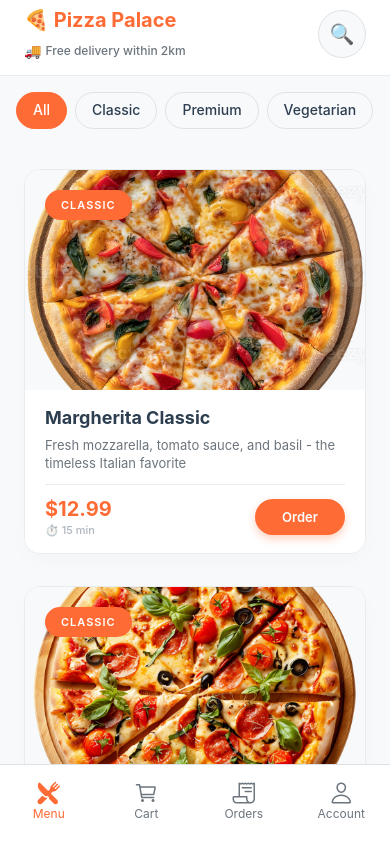
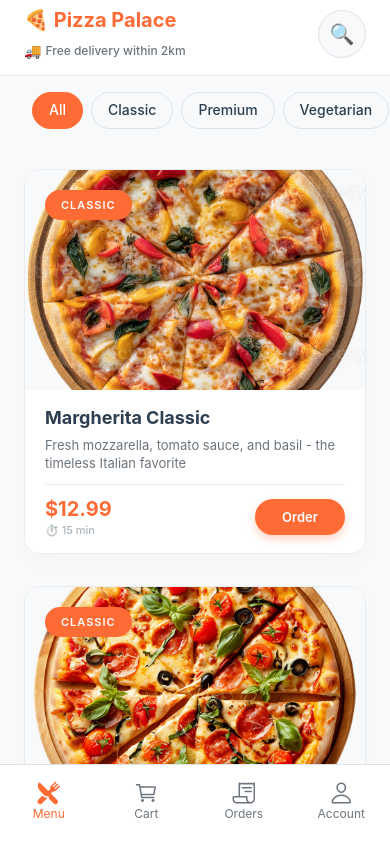
Before and after one commit to Asror-hub/pizza-app, a React Native app: screen /Home in a window 390 px wide. Shown: the top 842 px of the page. Built offline with nearby package versions, Linux system fonts and the light colour scheme.

Commit message:
Added left padding to filters carousel while keeping right edge flush

```diff
--- a/src/screens/HomeScreen.tsx
+++ b/src/screens/HomeScreen.tsx
@@ -1,5 +1,5 @@
 import React, { useState, useRef } from 'react';
-import { FlatList, Animated } from 'react-native';
+import { FlatList, Animated, View } from 'react-native';
 import styled from 'styled-components/native';
 import { theme } from '../styles/theme';
 import { Pizza } from '../types';
@@ -152,6 +152,7 @@ const HomeScreen: React.FC<HomeScreenProps> = ({ onAddToCart, onCartPress, onPiz
       <PaddingContainer style={{ backgroundColor: theme.colors.backgroundSecondary }}>
         {/* Category Filter - Hide when searching */}
         {!isSearchMode && (
+          <View style={{ marginRight: -theme.spacing.md, paddingLeft: theme.spacing.md }}>
             <CategoryFilter
               horizontal
               showsHorizontalScrollIndicator={false}
@@ -168,6 +169,7 @@ const HomeScreen: React.FC<HomeScreenProps> = ({ onAddToCart, onCartPress, onPiz
                 </CategoryButton>
               ))}
             </CategoryFilter>
+          </View>
         )}
 
         {/* Pizza List */}
```
Lines whose indentation alone changed are shown as unchanged.
